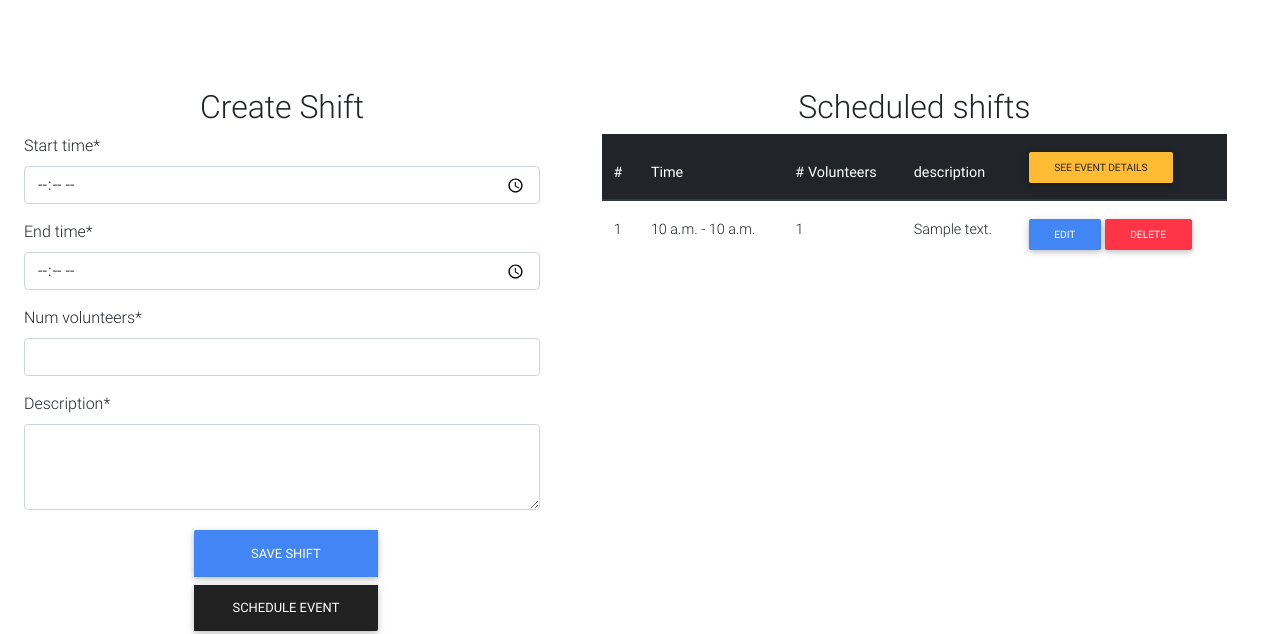
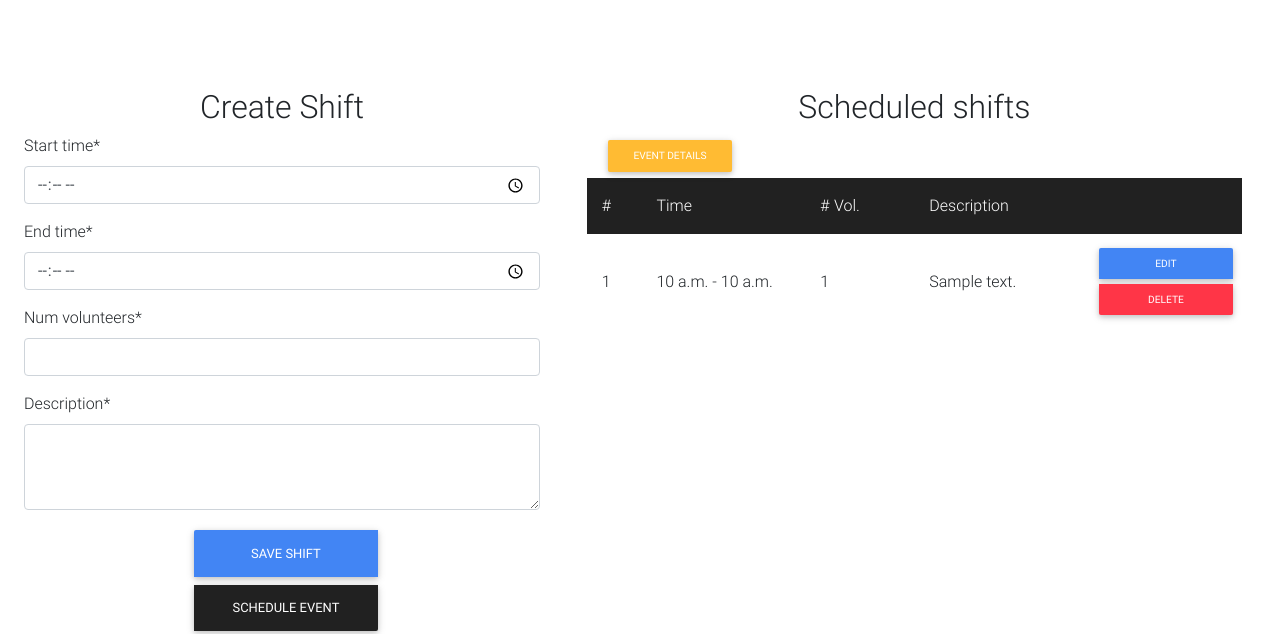
Before and after one commit to Nolan-Little/inStep, a Django app: a page that uses volunteer/templates/events/shift_template.html in a window 1280 px wide. Shown: the top 634 px of the page. Run offline with Django 3.2, Linux system fonts and the light colour scheme; tables that the repository leaves empty hold one stand-in row (values such as "Sample post"); some libraries are stand-ins or nearby versions.

Commit message:
shift edit col rows

```diff
--- a/volunteer/templates/events/event_template_detail.html
+++ b/volunteer/templates/events/event_template_detail.html
@@ -124,11 +124,11 @@
                           <p class="m-0">No Volunteers</p>
                         {% endif %}
                         {% for volunteer in shift.volunteer_set.all %}
-                          <div class="w-100 d-flex justify-content-between">
+                          <div class="w-100 d-flex">
                             <dt>{{volunteer.name}}</dt>
                               <dd>
                                 <a href="{% url 'volunteer:delete_volunteer' volunteer.id %}">
-                                  <i class="ml-1 text-danger fas fa-user-minus"></i>
+                                  <i class="ml-2 text-danger fas fa-user-minus"></i>
                                 </a>
                             </dd>
                           </div>
--- a/volunteer/templates/events/shift_template.html
+++ b/volunteer/templates/events/shift_template.html
@@ -20,35 +20,46 @@
         </div>
         <div class="col-md-6 pt-3 m-2">
           <h2 class="text-center">Scheduled shifts</h2>
-          <table class="table">
-            <thead class="thead-dark">
-                <tr>
-                  <th scope="col">#</th>
-                  <th scope="col">Time</th>
-                  <th scope="col"> # Volunteers</th>
-                  <th scope="col">description</th>
-                  <th scope="col">
-                    <a class="btn btn-sm btn-warning" href="{% url 'volunteer:event_template_details' event.id %}">
-                        See Event Details
-                      </a>
-                    </th>
-                </tr>
-            </thead>
-            <tbody>
-              {% for shift in current_shifts %}
-                <tr>
-                  <td class="scope">{{forloop.counter}}</td>
-                  <td>{{shift.start_time}} - {{shift.end_time}}</td>
-                  <td>{{shift.num_volunteers}}</td>
-                  <td>{{shift.description}}</td>
-                  <td>
-                      <a class="text-white btn btn-sm btn-primary" href="{% url 'volunteer:edit_shift' shift.id %}">Edit</a>
-                      <a class="text-white btn btn-sm btn-danger" href="{% url 'volunteer:delete_shift' shift.id %}">Delete</a>
-                  </td>
-                </tr>
-              {% endfor %}
-            </tbody>
-          </table>
+          <div class="text-md-left text-center">
+            <a class="btn btn-sm btn-warning" href="{% url 'volunteer:event_template_details' event.id %}">
+                Event Details
+            </a>
+          </div>
+            <div class="row bg-dark text-white py-3 d-flex align-items-center">
+              <div class="col-1">
+                <div>#</div>
+              </div>
+              <div class="col-3">
+                <div>Time</div>
+              </div>
+              <div class="col-2">
+                <div># Vol.</div>
+              </div>
+              <div class="col-3 text-truncate">
+                <div>Description</div>
+              </div>
+              <div class="col-3"></div>
+            </div class="row">
+          {% for shift in current_shifts %}
+            <div class="row py-2 d-flex align-items-center">
+              <div class="col-1">
+                <div>{{forloop.counter}}</div>
+              </div>
+              <div class="col-3">
+                <div>{{shift.start_time}} - {{shift.end_time}}</div>
+              </div>
+              <div class="col-2">
+                <div>{{shift.num_volunteers}}</div>
+              </div>
+              <div class="col-3">
+                <div>{{shift.description}}</div>
+              </div>
+              <div class="col-3 btn-group-vertical">
+                  <a class="text-white px-2 btn btn-sm btn-primary" href="{% url 'volunteer:edit_shift' shift.id %}">Edit</a>
+                  <a class="text-white px-2 btn btn-sm btn-danger" href="{% url 'volunteer:delete_shift' shift.id %}">Delete</a>
+              </div>
+            </div class="row">
+          {% endfor %}
         </div>
     </div>
     </div>
```
